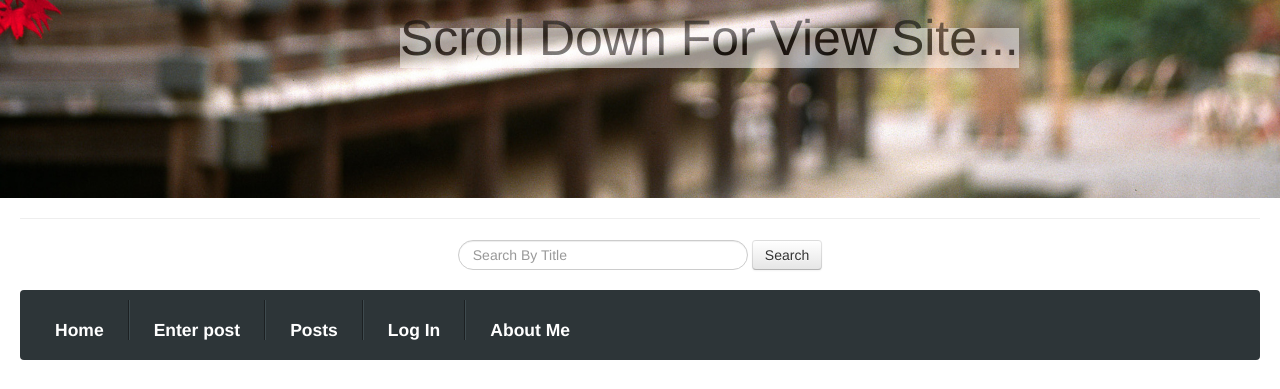
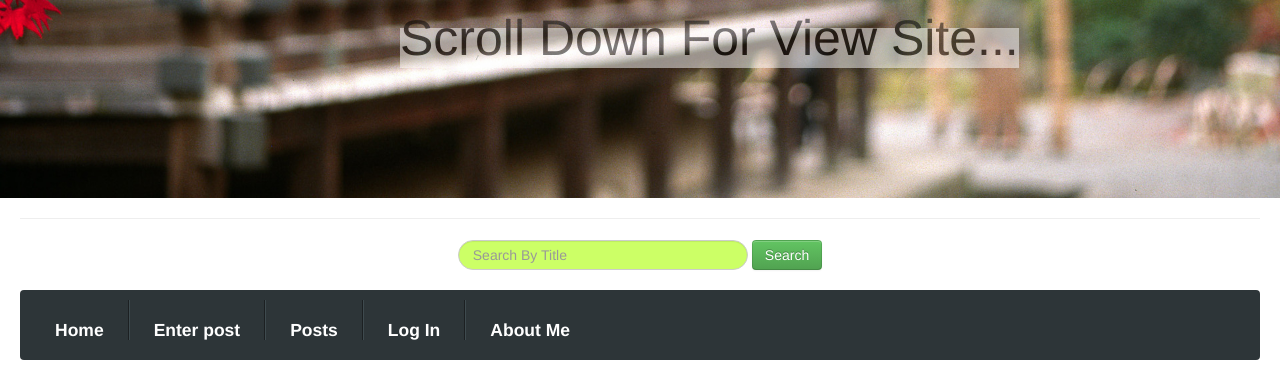
Before and after one commit to arunvalluthadam/blog-flask, a Flask app: page /add in a window 1280 px wide. Shown: the part 522-911 px from the top of the page. Run offline with Flask 2, Linux system fonts and the light colour scheme; some libraries are stand-ins or nearby versions.

Commit message:
once more final

```diff
--- a/templates/base.html
+++ b/templates/base.html
@@ -13,8 +13,8 @@
             <hr>
             <center>
             <form action="/search" method="post">
-                <input class="span3 search-query" type=text placeholder="Search By Title" name=search value="{{ request.form.search }}">
-                <input class="btn" type=submit id="serbtn" value="Search">
+                <input style="background-color: #CCFF66;color: black;" class="span3 search-query" type="text" placeholder="Search By Title" name="search" value="{{ request.form.search }}">
+                <input class="btn btn-success" type=submit id="serbtn" value="Search">
             </form>
             </center>
 
--- a/templates/result.html
+++ b/templates/result.html
@@ -7,7 +7,7 @@
 	{% for record in records %}
     	<h2>{{ record[1] }}</h2> <hr> <h4>{{ record[2] }}</h4><br>
 	{% endfor %}
-	<p><div id="backbtn"><a href="{{ url_for('show_entries') }}">Back</a></div></p>
+	<p><div id="backbtn"><a class="btn btn-info" href="{{ url_for('show_entries') }}">Back</a></div></p><br><br>
 </div>
 
 {% endblock %}
```
